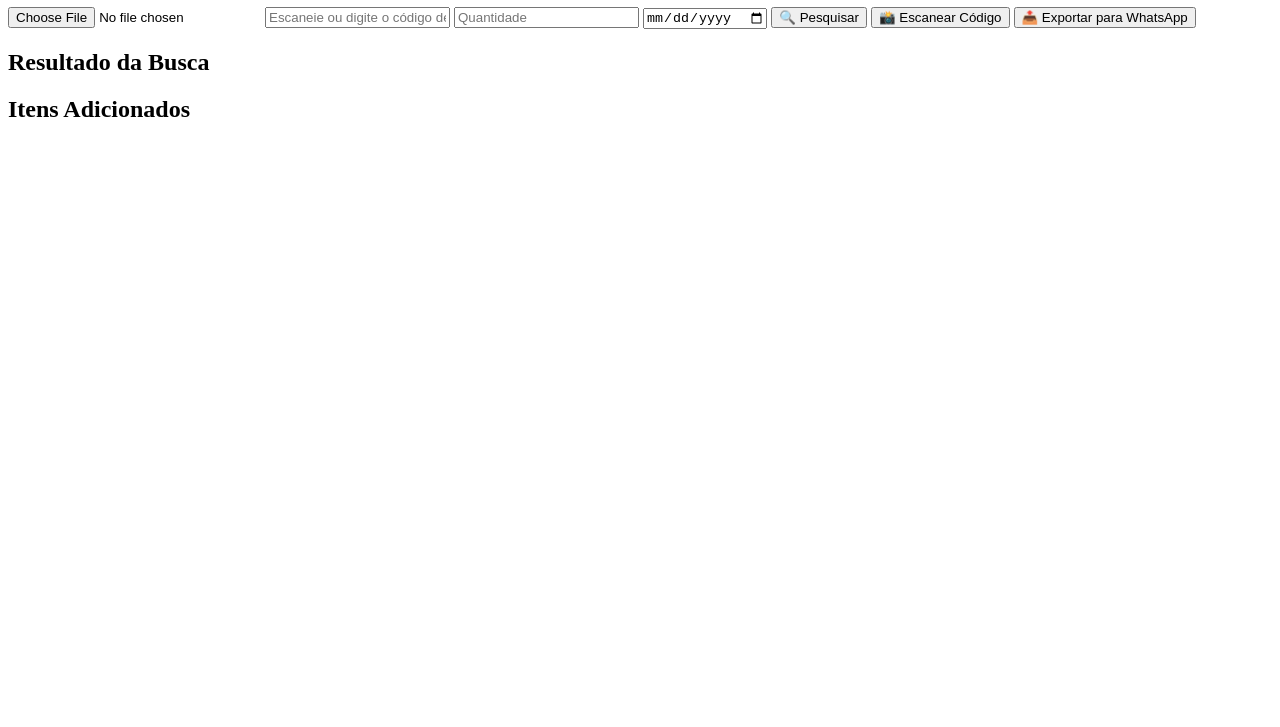
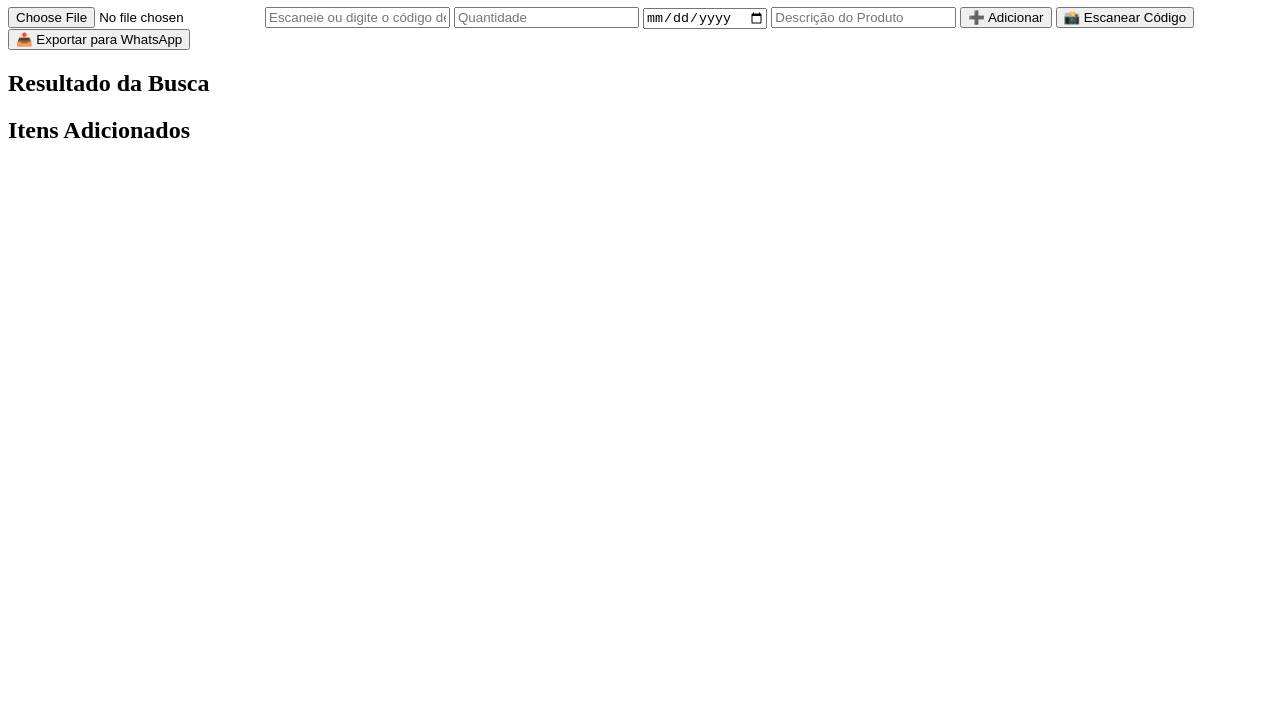
Before and after one commit to brunnochavez/datavalidade, a plain HTML site: page index.html in a window 1280 px wide. Shown: the part 73-800 px from the top of the page. Drawn offline with Linux system fonts and the light colour scheme.

Commit message:
Update index.html

```diff
--- a/index.html
+++ b/index.html
@@ -13,7 +13,8 @@
         <input type="text" id="barcodeInput" placeholder="Escaneie ou digite o código de barras" />
         <input type="number" id="quantityInput" placeholder="Quantidade" />
         <input type="date" id="expiryDateInput" placeholder="Data de Validade" />
-        <button class="primary" onclick="searchProduct()">🔍 Pesquisar</button>
+        <input type="text" id="productDescription" placeholder="Descrição do Produto" readonly />
+        <button class="primary" onclick="searchProduct()">➕ Adicionar</button>
         <button class="secondary" onclick="clearSearch(); startScanner();">📸 Escanear Código</button>
         <button class="quaternary" onclick="exportData()">📤 Exportar para WhatsApp</button>
 
```
